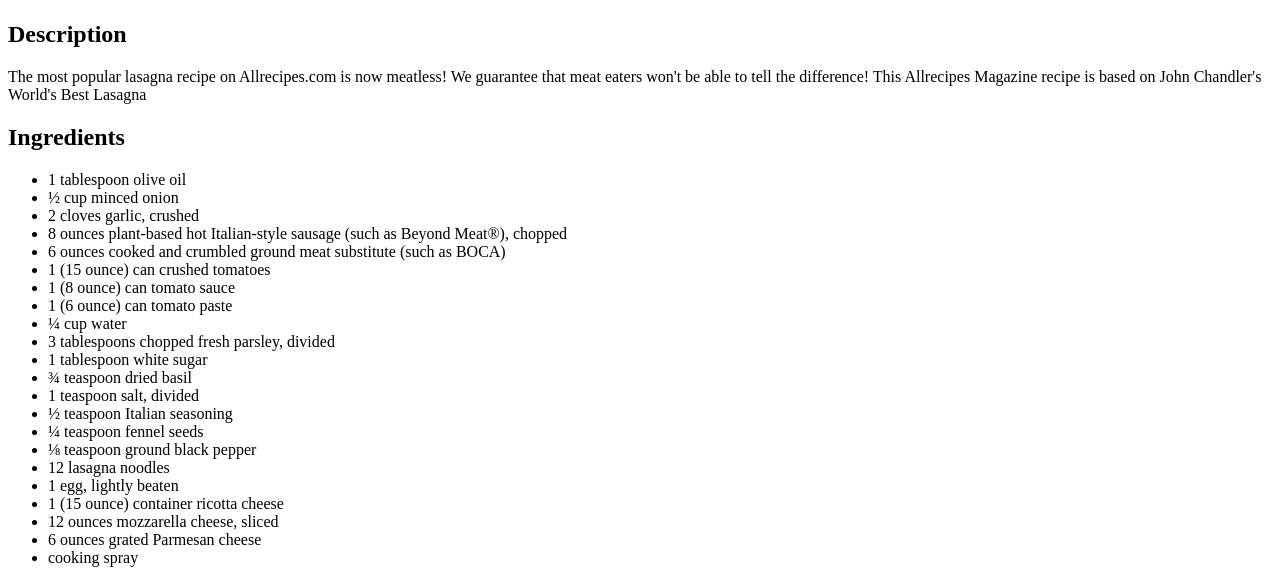
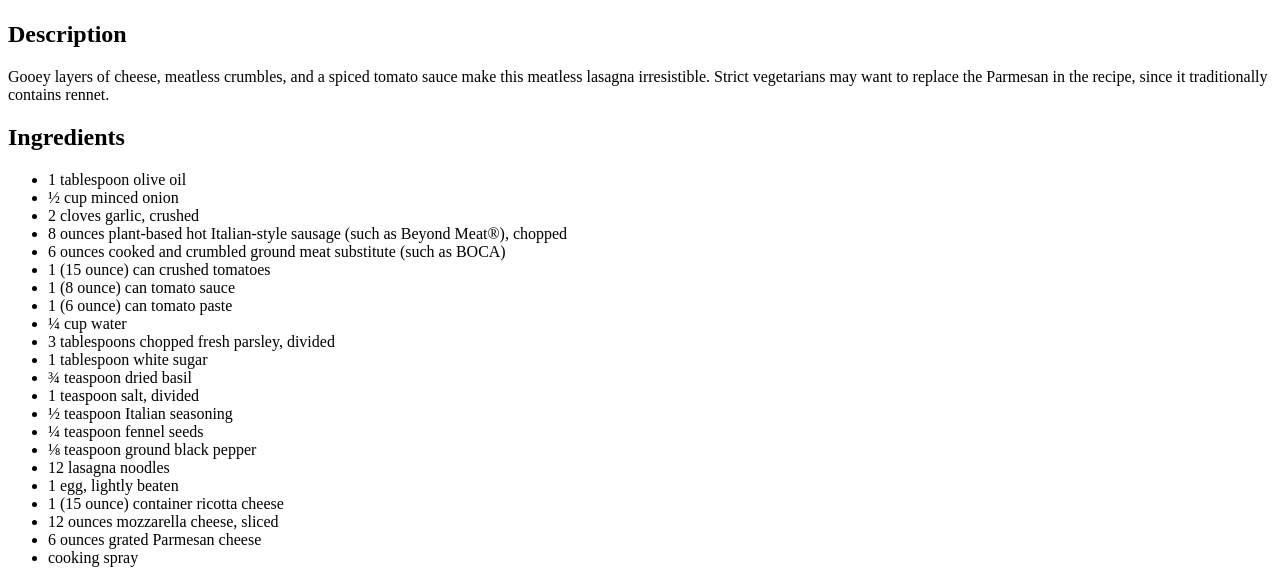
Before and after one commit to BrokenRolz/Odin-recipes, a plain HTML site: page recipes/lasagna.html in a window 1280 px wide. Shown: the part 383-953 px from the top of the page. Drawn offline with Linux system fonts and the light colour scheme.

Commit message:
Replace description

```diff
--- a/recipes/lasagna.html
+++ b/recipes/lasagna.html
@@ -10,7 +10,9 @@
     <h1>Lasagna(Non-Vegetarian)</h1>
     <img src="https://www.allrecipes.com/thmb/sp5mTWfZRn2HYj3fxHqTIVc_JQs=/750x0/filters:no_upscale():max_bytes(150000):strip_icc():format(webp)/7615008_worlds-best-now-vegetarian-lasagna_doug-3fb823f12e3b4969bdbadfa28e169737.jpg">
     <h2>Description</h2>
-     <p>The most popular lasagna recipe on Allrecipes.com is now meatless! We guarantee that meat eaters won't be able to tell the difference! This Allrecipes Magazine recipe is based on John Chandler's World's Best Lasagna</p>
+     <p>Gooey layers of cheese, meatless crumbles, and a spiced tomato sauce make this meatless lasagna irresistible. Strict vegetarians may want to replace the Parmesan in the recipe, since it traditionally contains rennet.
+
+     </p>
 
     <h2>Ingredients</h2>
         <ul>
```
